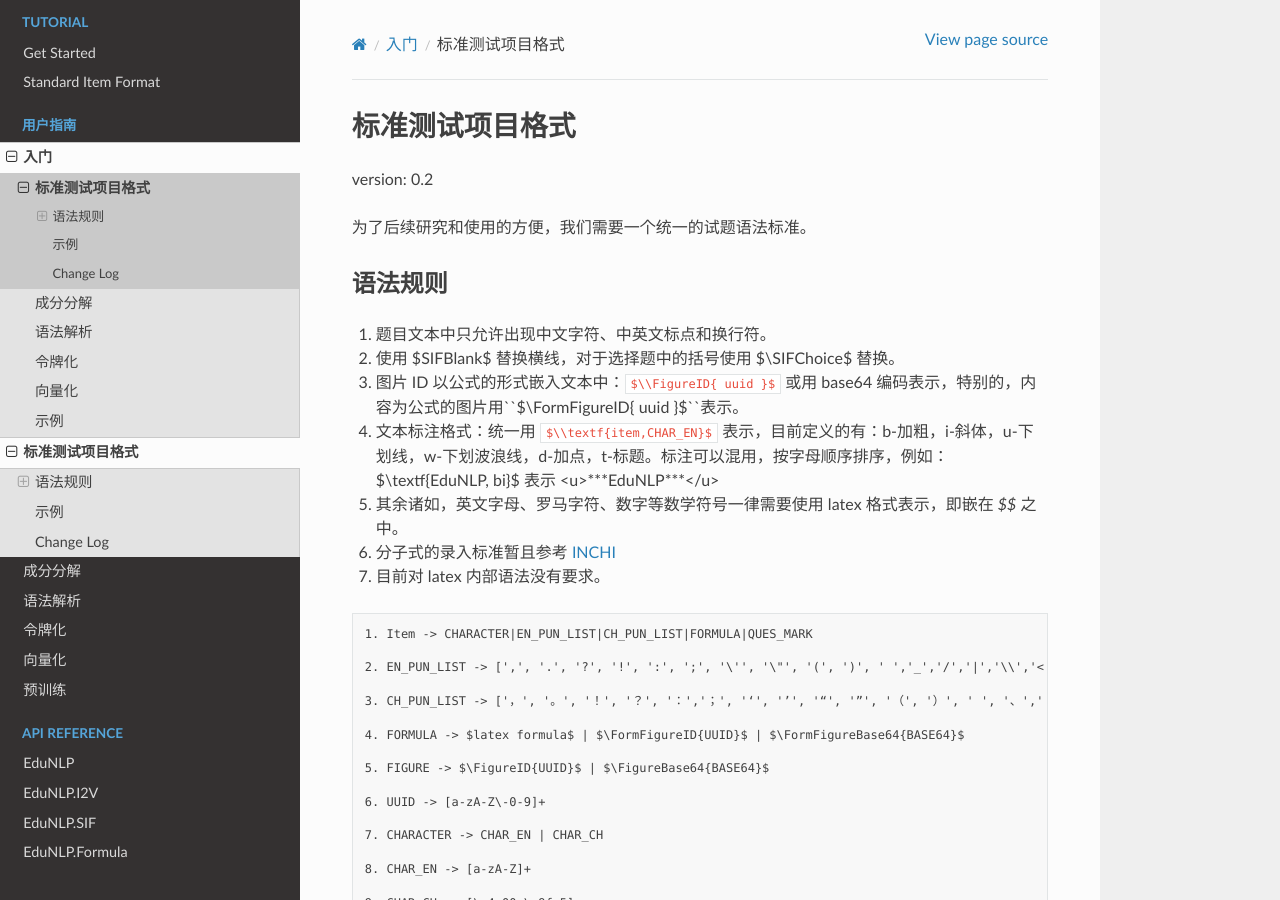
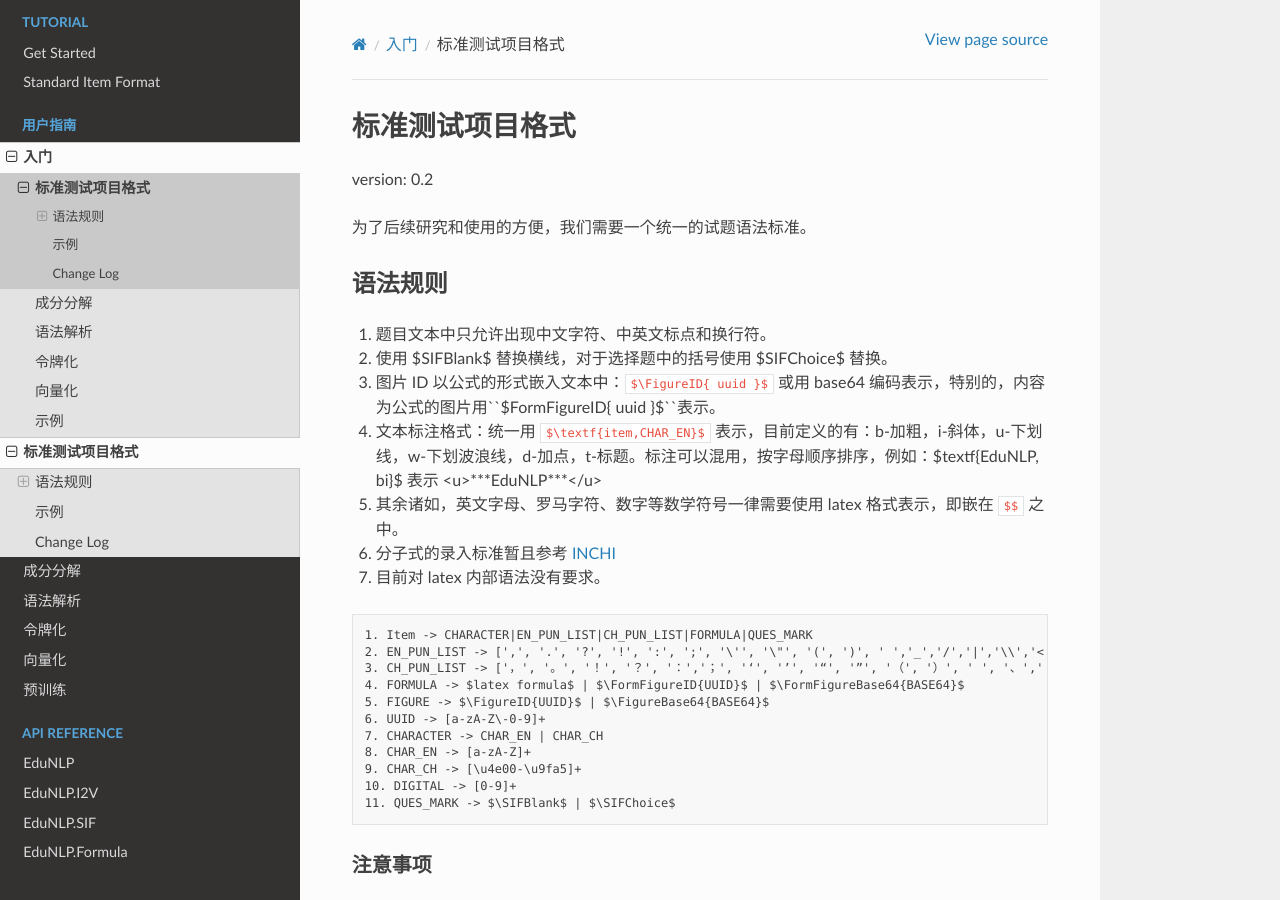
Before and after one commit to bigdata-ustc/EduNLP, a Sphinx documentation site: the page built from docs/source/tutorial/zh/sif.rst, in a window 1280 px wide and 900 px high. Built offline with Sphinx 7.4.7 and the Read the Docs theme 2.0.0, drawn with Linux system fonts in a browser that asks for light colours; pages that are not in the unit, such as notebooks, are missing from menus; the version number is read from the project's files by our own code.

Commit message:
Create sif.rst

```diff
--- a/docs/source/tutorial/zh/sif.rst
+++ b/docs/source/tutorial/zh/sif.rst
@@ -10,13 +10,13 @@ version: 0.2
 
 1. 题目文本中只允许出现中文字符、中英文标点和换行符。
 
-2. 使用 \$\SIFBlank\$ 替换横线，对于选择题中的括号使用 \$\\SIFChoice\$ 替换。
+2. 使用 \$\SIFBlank\$ 替换横线，对于选择题中的括号使用 \$\SIFChoice\$ 替换。
 
-3. 图片 ID 以公式的形式嵌入文本中：``$\\FigureID{ uuid }$`` 或用 base64 编码表示，特别的，内容为公式的图片用``$\\FormFigureID{ uuid }$``表示。
+3. 图片 ID 以公式的形式嵌入文本中：``$\FigureID{ uuid }$`` 或用 base64 编码表示，特别的，内容为公式的图片用``$\FormFigureID{ uuid }$``表示。
 
-4. 文本标注格式：统一用 ``$\\textf{item,CHAR_EN}$`` 表示，目前定义的有：b-加粗，i-斜体，u-下划线，w-下划波浪线，d-加点，t-标题。标注可以混用，按字母顺序排序，例如：$\\textf{EduNLP, bi}$ 表示 <u>***EduNLP***</u>
+4. 文本标注格式：统一用 ``$\textf{item,CHAR_EN}$`` 表示，目前定义的有：b-加粗，i-斜体，u-下划线，w-下划波浪线，d-加点，t-标题。标注可以混用，按字母顺序排序，例如：$\textf{EduNLP, bi}$ 表示 <u>***EduNLP***</u>
 
-5. 其余诸如，英文字母、罗马字符、数字等数学符号一律需要使用 latex 格式表示，即嵌在 `$$` 之中。
+5. 其余诸如，英文字母、罗马字符、数字等数学符号一律需要使用 latex 格式表示，即嵌在 ``$$`` 之中。
 
 6. 分子式的录入标准暂且参考 `INCHI <https://zh.wikipedia.org/wiki/%E5%9B%BD%E9%99%85%E5%8C%96%E5%90%88%E7%89%A9%E6%A0%87%E8%AF%86>`_
 
@@ -25,25 +25,15 @@ version: 0.2
 ::
 
   1. Item -> CHARACTER|EN_PUN_LIST|CH_PUN_LIST|FORMULA|QUES_MARK
-
   2. EN_PUN_LIST -> [',', '.', '?', '!', ':', ';', '\'', '\"', '(', ')', ' ','_','/','|','\\','<','>','[',']','-']
-
   3. CH_PUN_LIST -> ['，', '。', '！', '？', '：','；', '‘', '’', '“', '”', '（', '）', ' ', '、','《','》','—','．']
-
   4. FORMULA -> $latex formula$ | $\FormFigureID{UUID}$ | $\FormFigureBase64{BASE64}$
-
   5. FIGURE -> $\FigureID{UUID}$ | $\FigureBase64{BASE64}$
-
   6. UUID -> [a-zA-Z\-0-9]+
-
   7. CHARACTER -> CHAR_EN | CHAR_CH
-
   8. CHAR_EN -> [a-zA-Z]+
-
   9. CHAR_CH -> [\u4e00-\u9fa5]+
-
   10. DIGITAL -> [0-9]+
-
   11. QUES_MARK -> $\SIFBlank$ | $\SIFChoice$
 
 
```
